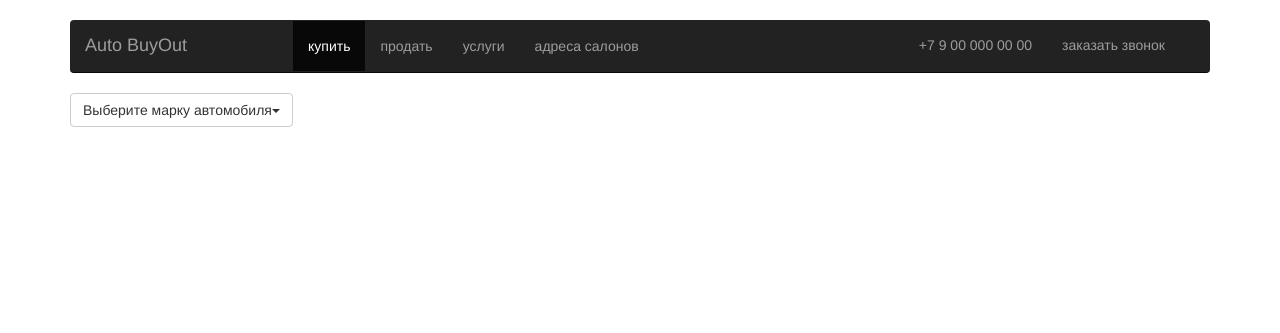
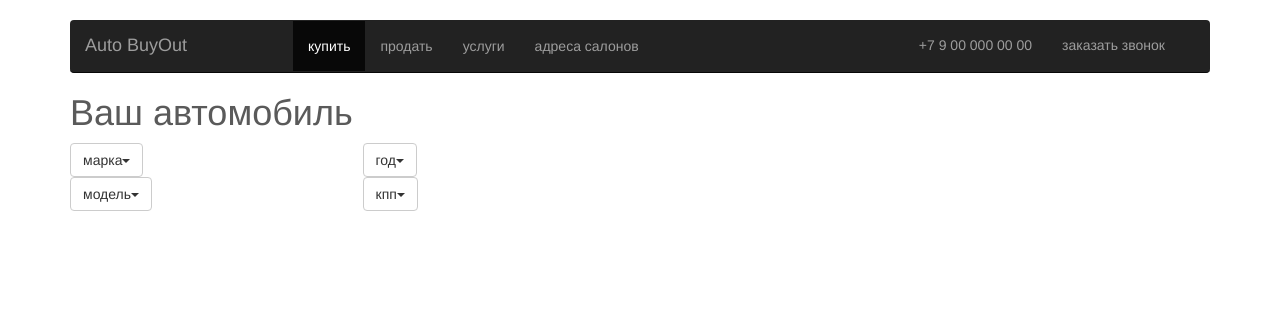
Before and after one commit to vskazke/buyout_auto, a Flask app: page /models in a window 1280 px wide. Shown: the top 333 px of the page. Run offline with Flask 2, Linux system fonts and the light colour scheme; data that the repository does not hold is empty; some libraries are stand-ins or nearby versions.

Commit message:
getBrand form

```diff
--- a/app.py
+++ b/app.py
@@ -2,7 +2,7 @@ from flask import Flask
 from flask_peewee.db import Database
 #  from flask_debugtoolbar import DebugToolbarExtension
 DATABASE = {
-        'name': 'example.db',
+        'name': 'brand.db',
         'engine': 'peewee.SqliteDatabase',
 }
 
--- a/static/model.js
+++ b/static/model.js
@@ -19,8 +19,25 @@ $(document).ready(function(){
     $('.brand').click(function(){
         var name = $(this.innerHTML).get(0).innerText;
         // var name = $('#name').get(0).innerHTML;
-        $.post('/hello', {name: name}, function (answer) {
-            $('#sayHello').get(0).innerHTML = answer + '<span class="caret">';
+        $.post('/getBrand', {name: name}, function (answer) {
+            $('#brandButton').get(0).innerHTML = answer + '<span class="caret">';
+        });
+        $.post('/getModel', {name: name}, function(answer) {
+            $('#model').html('');
+
+            // $('#model').html(answer.models);
+            console.log(answer.models);
+
+            for (var i = 0; i < answer.models.length; i += 1) {
+                $('#model').append('<li class="model"><a href="#">' + answer.models[i] + '</a></li>');
+            };
+            $('.model').click(function(){
+                var model = $(this.innerHTML).get(0).innerText;
+                $.post('/changeModel', {name: model}, function (answer) {
+                    $('#modelButton').get(0).innerHTML = answer + '<span class="caret">';
+                });
+                console.log(model);
+            });
         });
     });
 })
--- a/templates/models.html
+++ b/templates/models.html
@@ -6,10 +6,13 @@
 {% block content %}
 <body>
   <div class='conteiner'>
+    <h1>Ваш автомобиль</h1>
+    <div class='row'>
+      <div class="col-md-3">
         <!-- Single button -->
         <div class="btn-group">
-      <button type="button" id="sayHello" class="btn btn-default dropdown-toggle" \
-                            data-toggle="dropdown">Выберите марку автомобиля<span class="caret"></span></button>
+          <button type="button" id="brandButton" class="btn btn-default dropdown-toggle" \
+                                data-toggle="dropdown">марка<span class="caret"></span></button>
           <ul class="dropdown-menu" role="menu" id="menu">
             {% for brand in brands %}
               <li class="brand"><a id ="{{brand.brand}}" href="#">{{brand.brand}}</a></li>
@@ -17,5 +20,40 @@
           </ul>
         </div>
       </div>
+      <div class="col-md-3">
+        <!-- Single button -->
+        <div class="btn-group">
+          <button type="button" id="yearButton" class="btn btn-default dropdown-toggle" \
+                                data-toggle="dropdown">год<span class="caret"></span></button>
+          <ul class="dropdown-menu" role="menu" id="year">
+            {% for year in years %}
+              <li class="year"><a href="#">{{year.year}}</a></li>
+            {% endfor %}
+          </ul>
+        </div>
+      </div>
+    </div>
+    <div class='row'>
+      <div class="col-md-3">
+        <!-- Single button -->
+        <div class="btn-group">
+          <button type="button" id="modelButton" class="btn btn-default dropdown-toggle" \
+                                data-toggle="dropdown">модель<span class="caret"></span></button>
+          <ul class="dropdown-menu" role="menu" id="model"></ul>
+        </div>
+      </div>
+      <div class="col-md-3">
+        <!-- Single button -->
+        <div class="btn-group">
+          <button type="button" id="kppButton" class="btn btn-default dropdown-toggle" \
+                                data-toggle="dropdown">кпп<span class="caret"></span></button>
+          <ul class="dropdown-menu" role="menu" id="kpp">
+              <li class="kpp"><a  href="#">автомат</a></li>
+              <li class="kpp"><a  href="#">механика</a></li>
+          </ul>
+        </div>
+      </div>
+    </div>
+  </div>
 </body>
 {% endblock %}
--- a/views.py
+++ b/views.py
@@ -1,7 +1,7 @@
 from flask import render_template, jsonify, abort, redirect, url_for, request
 import json
 from app import app
-from models import Models
+from models import Models, Brands, Years
 
 
 @app.route('/')
@@ -9,15 +9,34 @@ def index():
     return render_template('index2.html')
 
 
-@app.route('/models')
+@app.route('/models', methods=['GET', ' POST'])
 def models():
-    brands = Models.select()
-    brands = brands.order_by(Models.brand)
+    brands = Brands.select()
+    brands = brands.order_by(Brands.brand)
+    years = Years.select()
+    years = years.order_by(Years.year.desc())
 
-    return render_template('models.html', brands=brands)
+    return render_template('models.html', brands=brands, years=years)
 
 
-@app.route('/hello', methods=['POST'])
-def hello():
+@app.route('/getBrand', methods=['POST'])
+def get_brand():
     name = request.form['name']
     return name
+
+
+@app.route('/getModel', methods=['POST'])
+def get_model():
+    all_models = []
+    name = request.form['name']
+    brand = Brands.select().where(Brands.brand == name)
+    models = Models.select().where(Models.brand == brand)
+    for model in models:
+        all_models.append(model.models)
+    return jsonify(models=all_models)
+
+
+@app.route('/changeModel', methods=['POST'])
+def change_model():
+    name = request.form['name']
+    return name
```
Also changed, not shown: models.py (+19 -1 lines), parse_models.py (+27 -7 lines), brand.db (added), 2 other files. Lines whose indentation alone changed are shown as unchanged.
